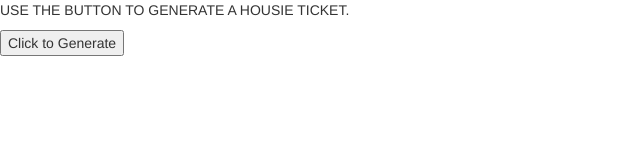
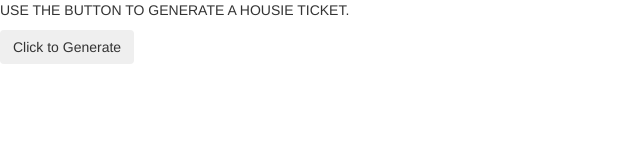
Before and after one commit to sanjeet05/housie-grid-generator, a plain HTML site: page css_housie.html in a window 1280 px wide. Shown: the whole page, without its empty margins (0-640 px from the left). Drawn offline with nearby package versions, Linux system fonts and the light colour scheme.

Commit message:
Update css_housie.html

```diff
--- a/css_housie.html
+++ b/css_housie.html
@@ -14,7 +14,7 @@
     <p>USE THE BUTTON TO GENERATE A HOUSIE TICKET.</p>
 
     <!--<button onclick="create_table()">Click to Generate</button>-->
-    <button onclick="grids()">Click to Generate</button>
+    <button onclick="grids()" class = btn btn-primary>Click to Generate</button>
     <!--<body onload="create_table()">-->
 
     <p id="demo"></p>
```
